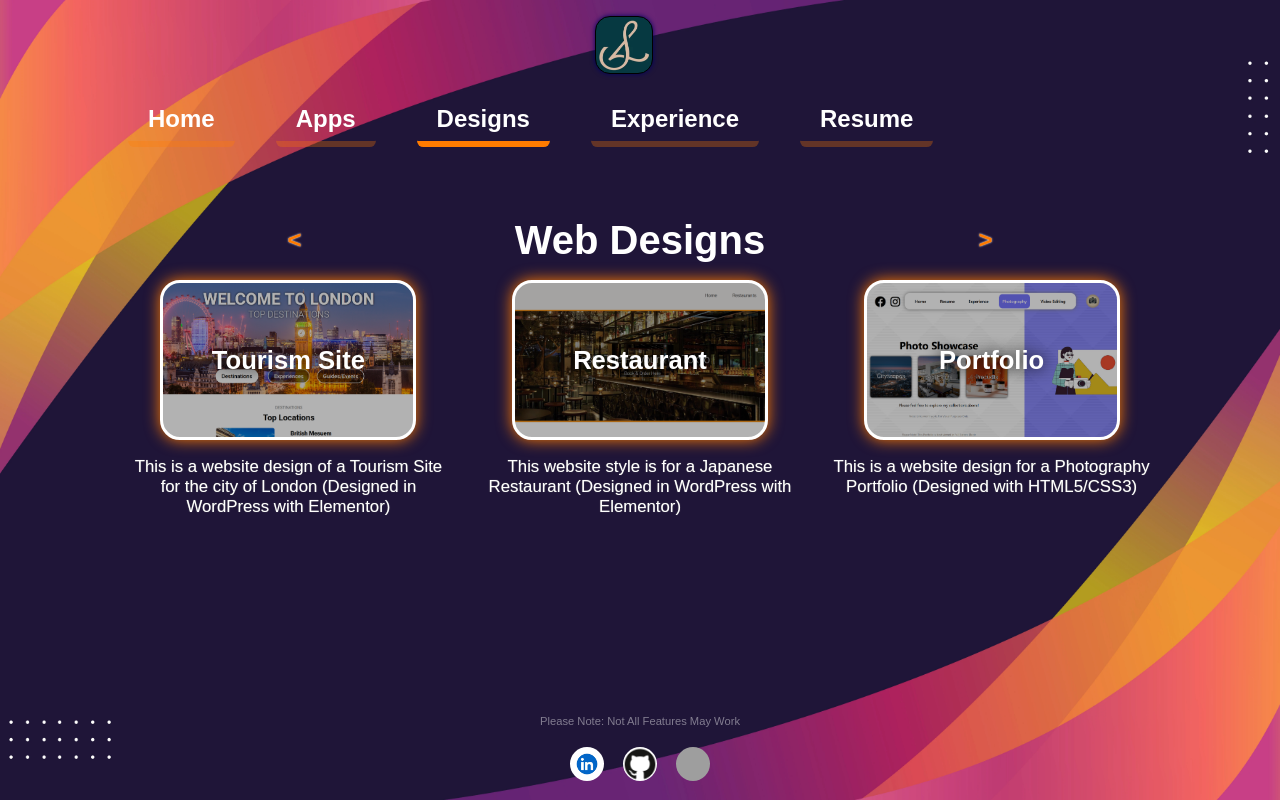
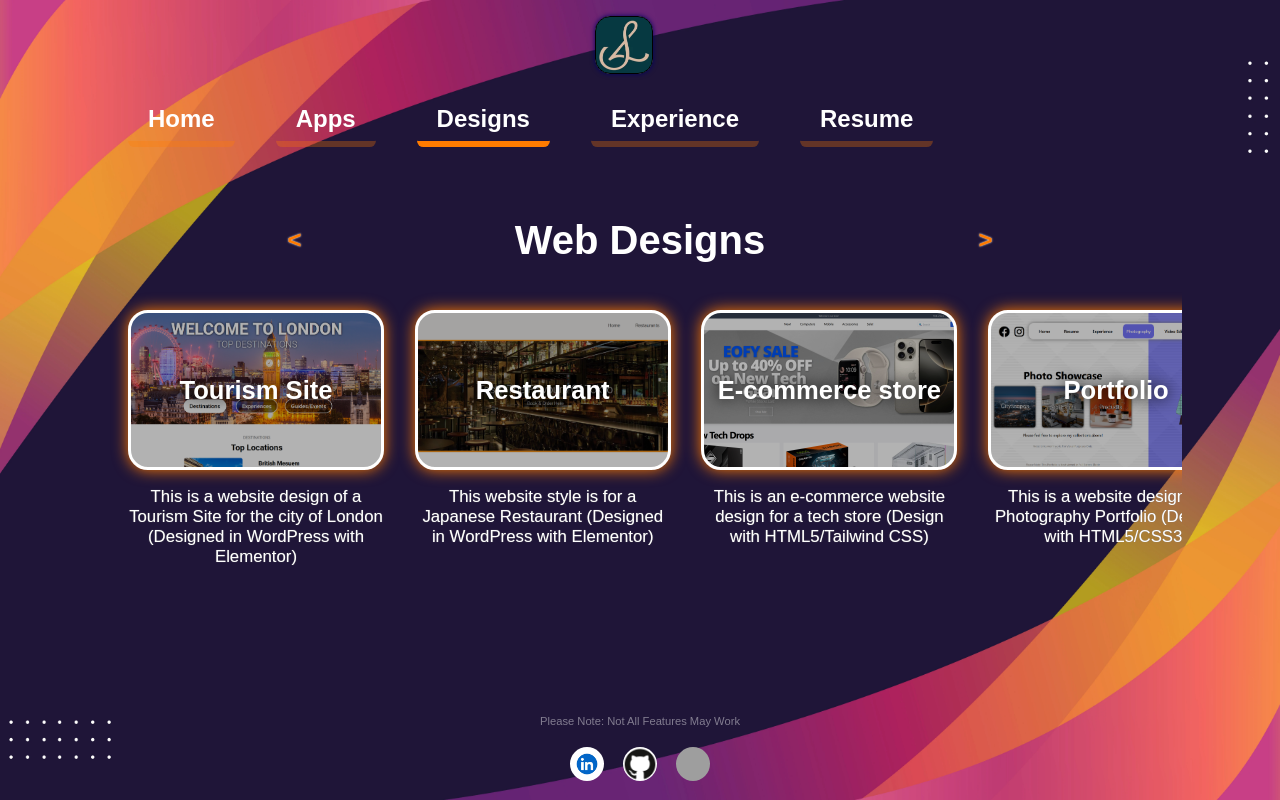
Before and after one commit to lseti1/portfolio-527386, a React (Create React App) app: page / in a window 1280 px wide. Both pictures are taken after a click on the element "Designs". Built offline with nearby package versions, Linux system fonts and the light colour scheme; grey boxes are pictures that could not be loaded.

Commit message:
Content/Styling: Minor CSS changes to specific viewports, adjusted Web Designs page to expand depending on number of items in main div, added new eCommerce design to page

```diff
--- a/src/App.css
+++ b/src/App.css
@@ -294,22 +294,26 @@ a:hover {
 
 .imageCarousel {
   /* background-color: grey; */
+  padding: 30px;
   display: flex;
-  justify-content: center;
+  justify-content: space-evenly;
   align-items: flex-start;
   margin-top: 2vh;
   gap: 3%;
-  height: 100%;
+  height: 65%;
   width: 100%;
 
   flex-grow: 0;
+  overflow-x: auto;
+  scrollbar-width: thin;
+  scrollbar-color: #888 transparent;
 }
 
 .individualAppContainers {
   /* background-color: rgb(207, 207, 207);  */
   border-radius: 20px;
   text-shadow:  0px 0px 1px grey;
-  width: 40%;
+  width: 1/3;
   height: 100%;
 
   padding: 0px;
@@ -370,6 +374,10 @@ a:hover {
 
 .portfolioDesign {
   background-image: url("/public/portfolioDesignImage.png");
+}
+
+.eCommerceDesign1 {
+  background-image: url("/public/eCommerceDesign1.png");
 }
 
 .CMC {
@@ -558,7 +566,7 @@ a:hover {
     width: 80%;
     gap: 5%;
     font-size: 2vh;
-    background-color: rgb(82, 32, 32);
+    /* background-color: rgb(82, 32, 32); */
   }
 
   .title {
@@ -640,8 +648,22 @@ a:hover {
     width: 80%;
   }
 
+  /* .imageCarousel {
+    background-color: yellowgreen;
+    overflow-x: auto;
+  } */
+
+  .individualAppContainers {
+    font-size: 1.5vh;
+  }
+
+  .imageTextOverlay {
+    font-size: 2vh;
+  }
+
   .individualAppLinkImage {
     width: 100%;
+    height: 60%;
   }
 
   .LeftButton {
--- a/src/App.js
+++ b/src/App.js
@@ -34,7 +34,7 @@ function App() {
     switch (currentPage) {
       case "home":
         return <div className="updateContentDiv">
-          <p class="aboutMe">Hi, I’m Lucas, a third-year Computer Science student at Griffith University (online). I am passionate about the tech industry and
+          <p class="aboutMe">Hi, I’m Lucas, a Bachelor of Computer Science graduate from Griffith University. I am passionate about the tech industry and
           am currently seeking real-world experience in frontend/web/software development. I'm excited to learn and grow as part of an impactful team and improve
           in this field of work.
           </p>
@@ -42,7 +42,7 @@ function App() {
           <img class="potrait" src="PotraitMySelf.jpg" alt="myself"/>
         </div>
           <p class="aboutMe">Please feel free to explore my portfolio to discover the apps and designs I’ve created. While my passion is in frontend/web development,
-            I am motivated to expand my expertise in frontend, backend and other areas.  I'm excited about the opportunity to take on any role and contribute my expertise to new challenges.
+            I am motivated to expand my expertise in frontend, backend and other areas.  I'm excited about the opportunity to take on any role and have immediate, full-time availability.
           </p>
         </div>;
 
@@ -129,7 +129,6 @@ function App() {
       case "Web Design":
         return <div  className="updateContentDiv">
         <div className="imageCarousel">
-
           <div className ="individualAppContainers">
             <a href="https://lucas-websitedesign1.in/" target="_blank" rel="noopener noreferrer">
               <button className ="individualAppLinkImage tourism">
@@ -149,6 +148,15 @@ function App() {
           </div>
 
           <div className ="individualAppContainers">
+            <a href="https://e-commerce-design-202501.vercel.app/" target="_blank" rel="noopener noreferrer">
+              <button className ="individualAppLinkImage eCommerceDesign1">
+                <p className="imageTextOverlay">E-commerce store</p>
+              </button>
+            </a>
+            <p>This is an e-commerce website design for a tech store (Design with HTML5/Tailwind CSS)</p>
+          </div>
+
+          <div className ="individualAppContainers">
             <a href="https://portfolio-design-478053.vercel.app/" target="_blank" rel="noopener noreferrer">
               <button className ="individualAppLinkImage portfolioDesign">
                 <p className="imageTextOverlay">Portfolio</p>
@@ -156,6 +164,8 @@ function App() {
             </a>
             <p>This is a website design for a Photography Portfolio (Designed with HTML5/CSS3)</p>
           </div>
+
+
 
         </div>
         </div>;
```
Also changed, not shown: public/eCommerceDesign1.png (added).
